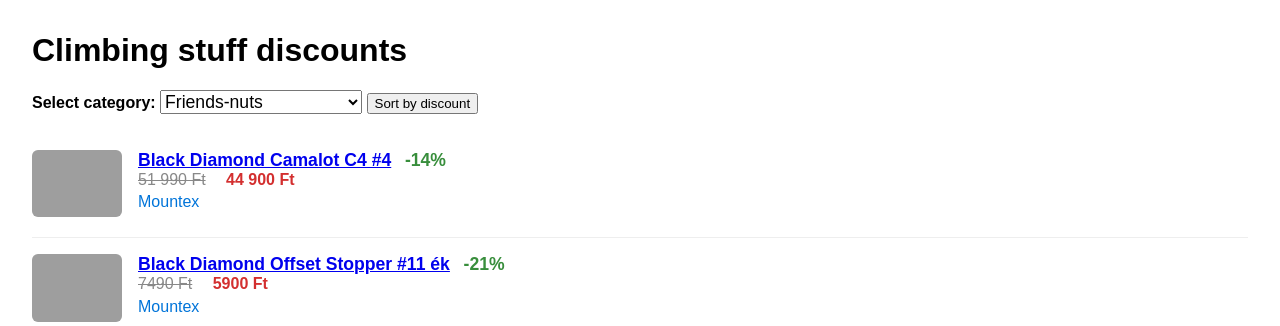
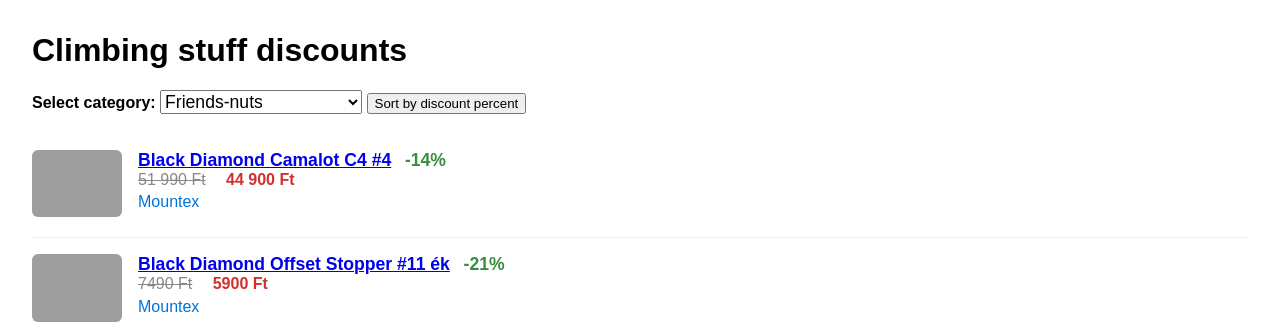
Before and after one commit to feczkob/climbing-stuff, a Flask app: page / in a window 1280 px wide. Shown: the top 326 px of the page. Run offline with Flask 3, Linux system fonts and the light colour scheme; grey boxes are pictures that could not be loaded.

Commit message:
change button

```diff
--- a/templates/index.html
+++ b/templates/index.html
@@ -13,7 +13,7 @@
         <option value="{{ category }}">{{ category.capitalize() }}</option>
       {% endfor %}
     </select>
-    <button id="sort-by-discount">Sort by discount</button>
+    <button id="sort-by-discount">Sort by discount percent</button>
     <div id="discounts-container"></div>
     <script src="/static/js/main.js"></script>
 </body>
```
